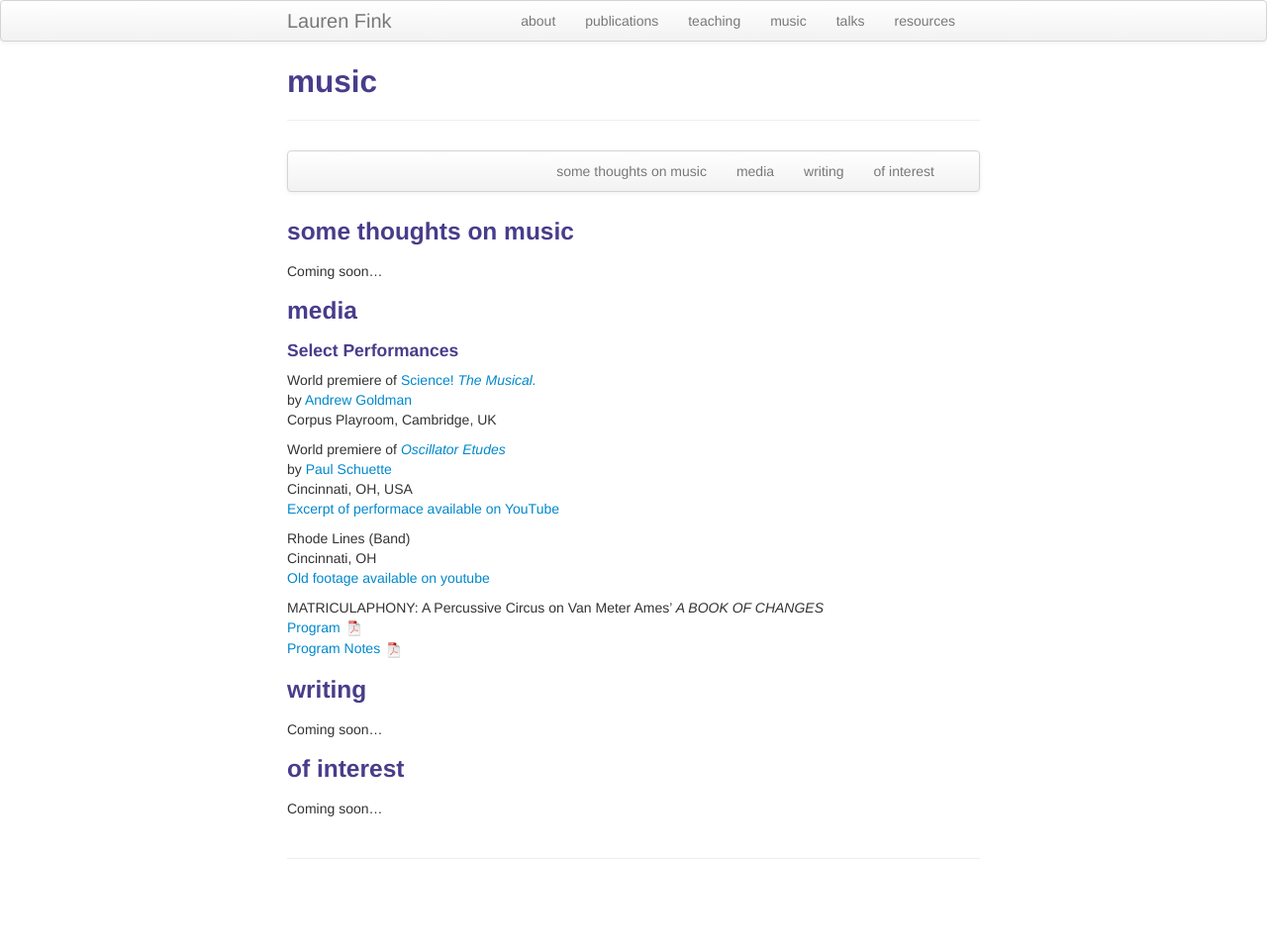
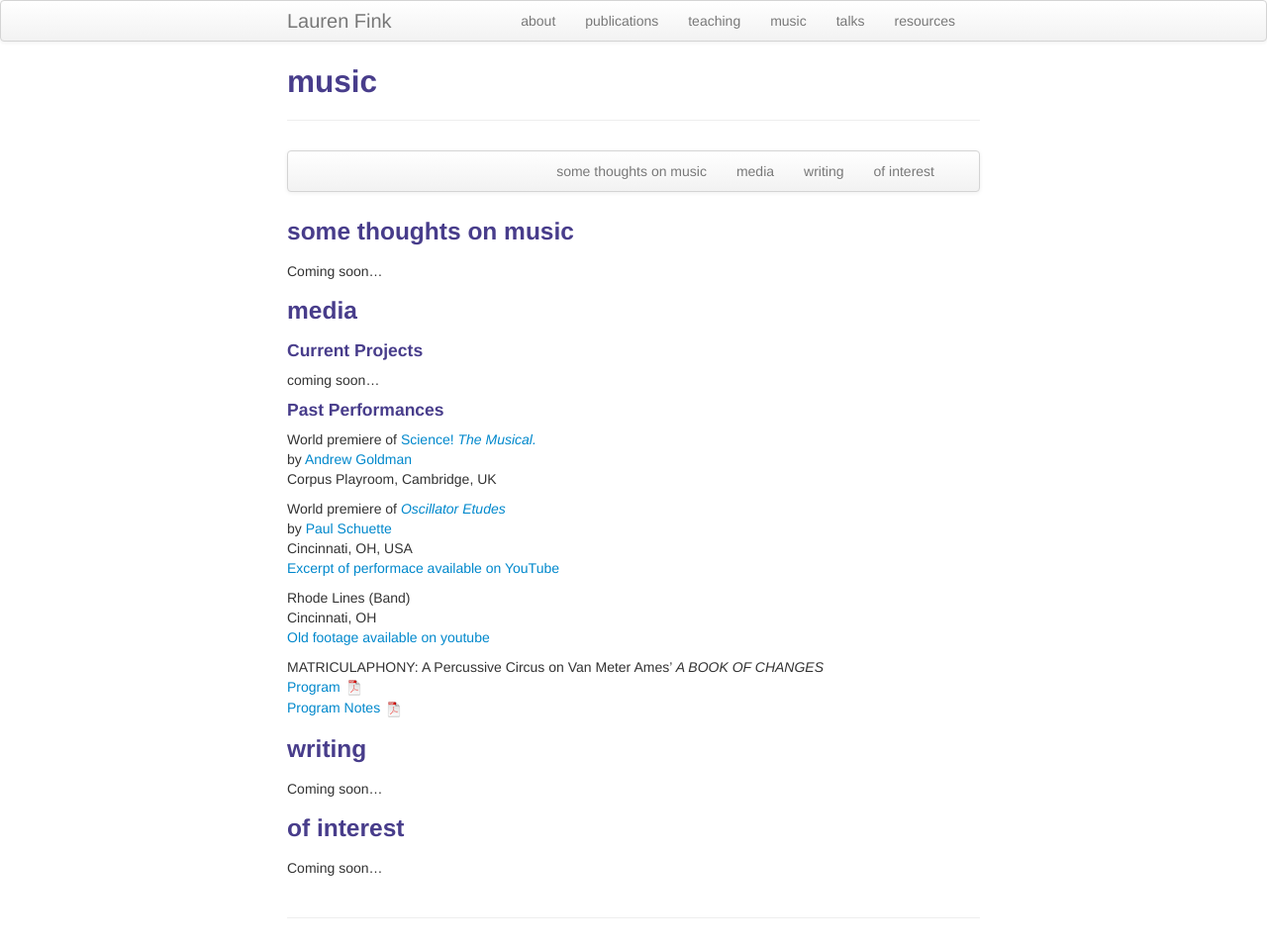
Before and after one commit to lkfink/lkfink.github.io, a Jekyll site: the page built from pages/music.md, in a window 1280 px wide. Shown: the whole page at 99% size. Built offline with Jekyll 4.4.1, drawn with Linux system fonts in a browser that asks for light colours; before the commit the page ends 900 px from its top, so only the background shows below that.

Commit message:
Update music.md

```diff
--- a/pages/music.md
+++ b/pages/music.md
@@ -21,7 +21,10 @@ Coming soon...
 
 ### <a name="audio"></a>media
 
-#### Select Performances
+#### Current Projects
+coming soon...
+
+#### Past Performances
 
 World premiere of [Science! *The Musical.*](http://www.mus.cam.ac.uk/news/feature-pieces/science-the-musical)
 by [Andrew Goldman](http://heymancenter.org/people/andrew-goldman/)
```
